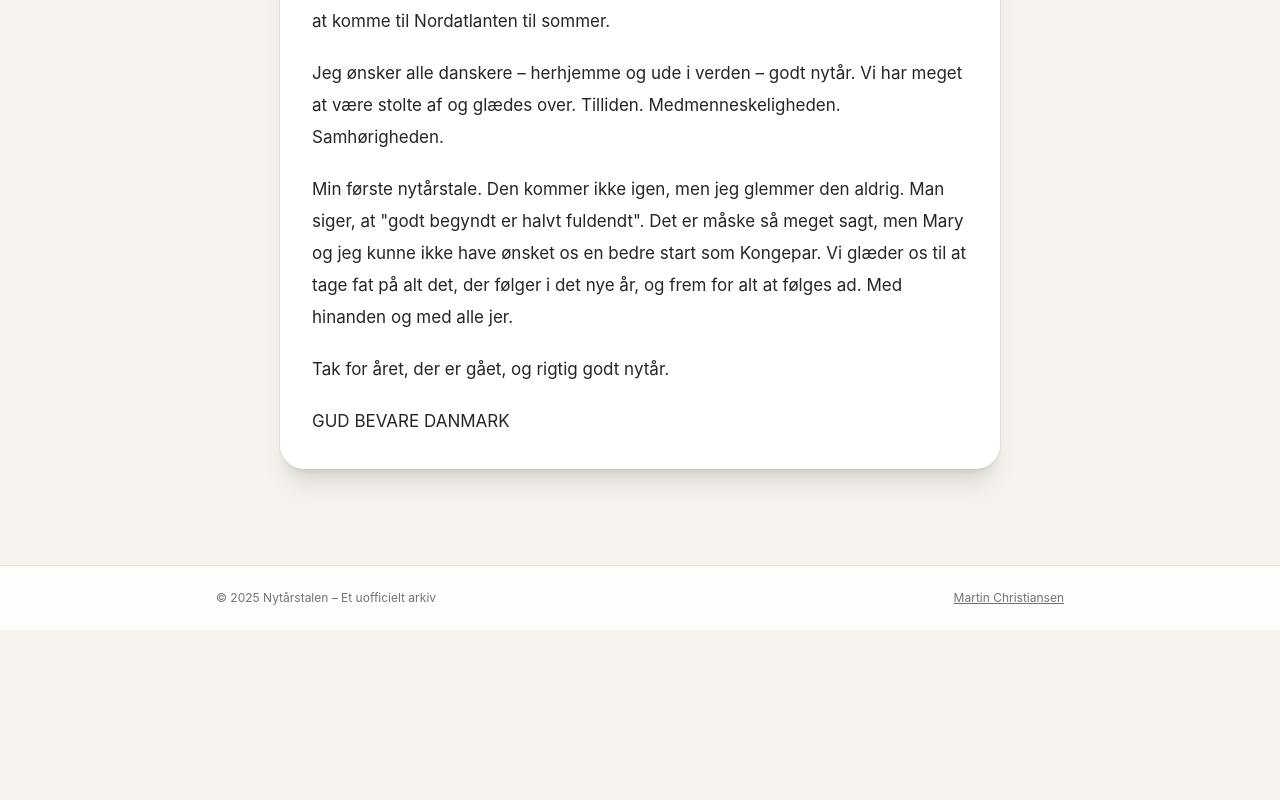
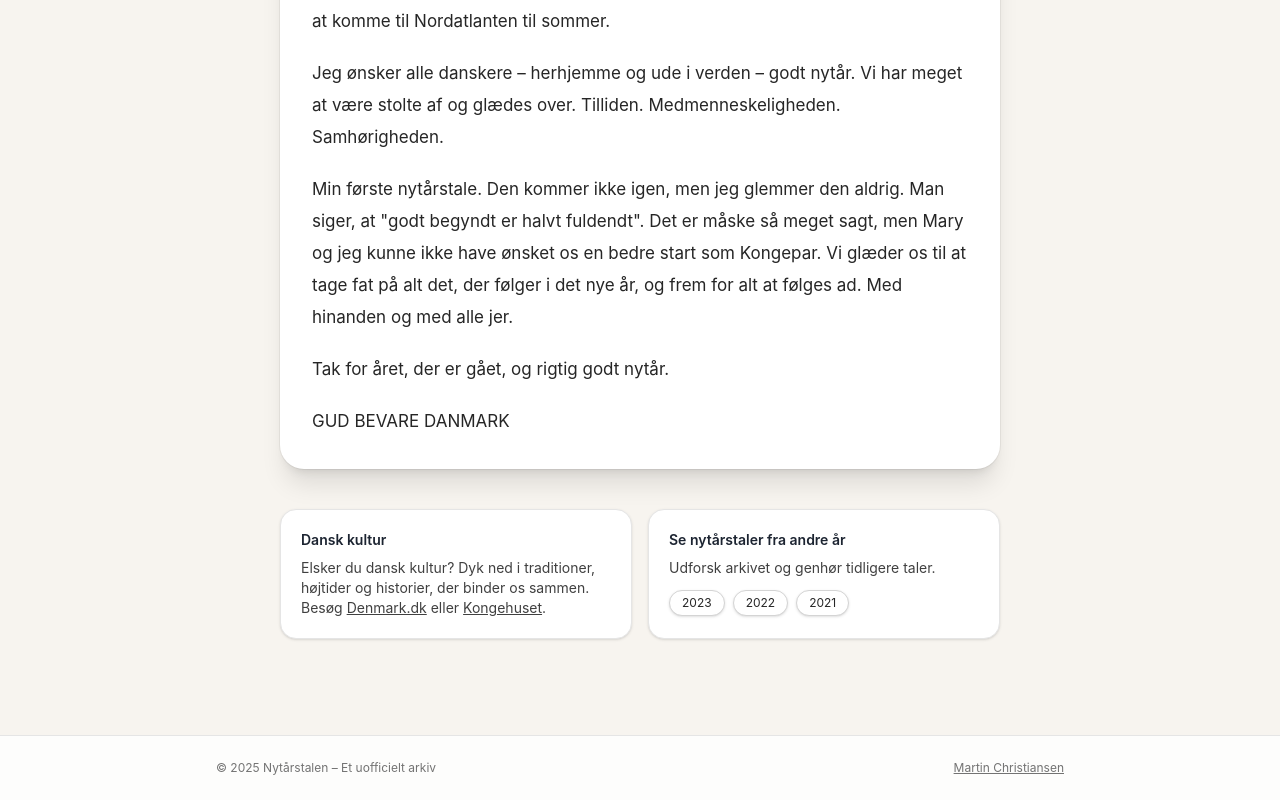
Before and after one commit to martin-juul/nytaarstale, a React (Vite) app: page / in a window 1280 px wide. Shown: the part 4078-4878 px from the top of the page. Before the commit the page ends 4708 px from the top, so only its background shows below. Built offline with nearby package versions, Linux system fonts and the light colour scheme.

Commit message:
add recommendations

```diff
--- a/src/App.tsx
+++ b/src/App.tsx
@@ -112,6 +112,34 @@ function App() {
 
         <SpeechCard loading={loading} error={error} speech={speech} year={year} />
 
+        <section className="mt-10 grid gap-4 sm:grid-cols-2" aria-label="Kultur og anbefalinger">
+          <div className="rounded-2xl border border-neutral-200 bg-white p-5 shadow-sm">
+            <h2 className="text-sm font-semibold text-royal-ink">Dansk kultur</h2>
+            <p className="mt-2 text-sm text-neutral-700">
+              Elsker du dansk kultur? Dyk ned i traditioner, højtider og historier, der binder os sammen.
+              Besøg <a className="underline hover:text-royal-primary" href="https://www.denmark.dk/people-and-culture" target="_blank" rel="noopener">Denmark.dk</a> eller
+              <a className="underline hover:text-royal-primary ml-1" href="https://www.kongehuset.dk/" target="_blank" rel="noopener">Kongehuset</a>.
+            </p>
+          </div>
+          <div className="rounded-2xl border border-neutral-200 bg-white p-5 shadow-sm">
+            <h2 className="text-sm font-semibold text-royal-ink">Se nytårstaler fra andre år</h2>
+            <p className="mt-2 text-sm text-neutral-700">Udforsk arkivet og genhør tidligere taler.</p>
+            <div className="mt-3 flex flex-wrap gap-2">
+              {availableYears.filter((y) => y !== year).slice(0, 6).map((y2) => (
+                <button
+                  key={y2}
+                  onClick={() => setYearAndUrl(y2)}
+                  className="rounded-full border border-neutral-300 bg-white px-3 py-1 text-xs text-neutral-800 shadow-sm hover:bg-neutral-50 focus-visible:ring-2 focus-visible:ring-royal-accent/40"
+                  aria-label={`Åbn nytårstalen fra ${y2}`}
+                  title={`Åbn ${y2}`}
+                >
+                  {y2}
+                </button>
+              ))}
+            </div>
+          </div>
+        </section>
+
         <YearForm defaultYear={year} onSubmit={onSubmit} className="mt-10 sm:hidden" />
       </main>
 
```
